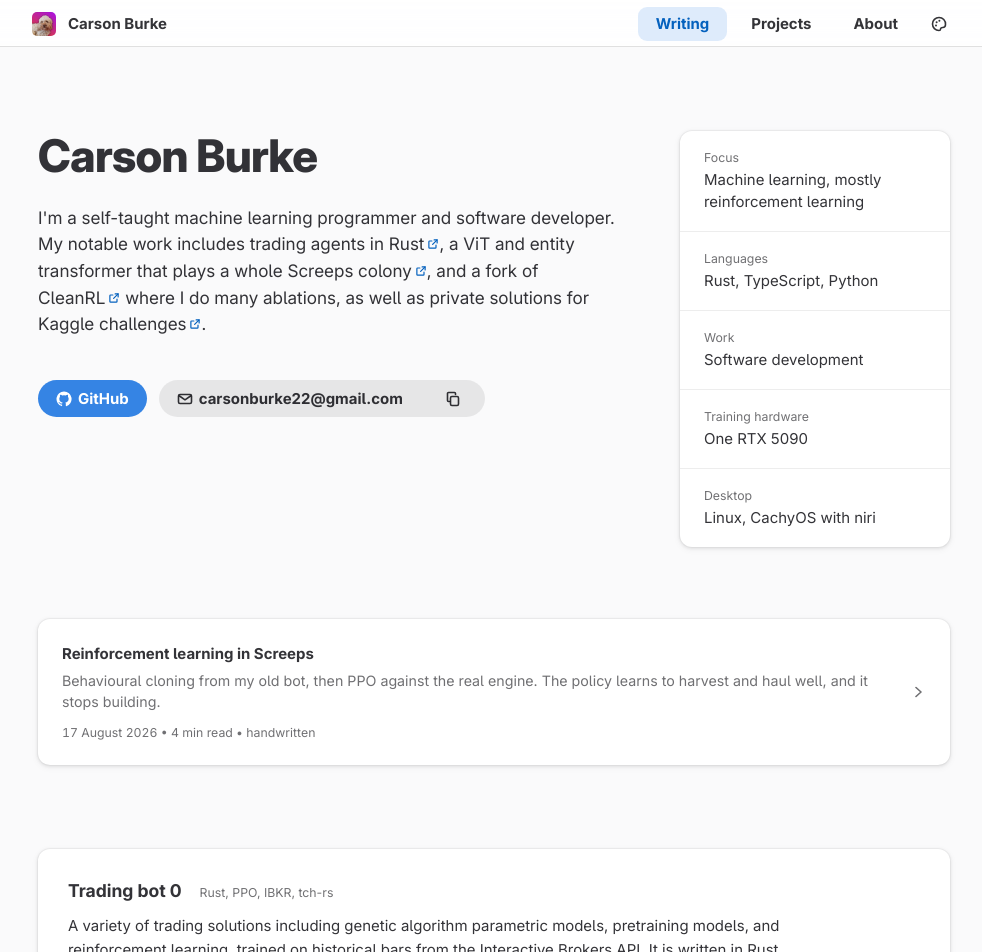
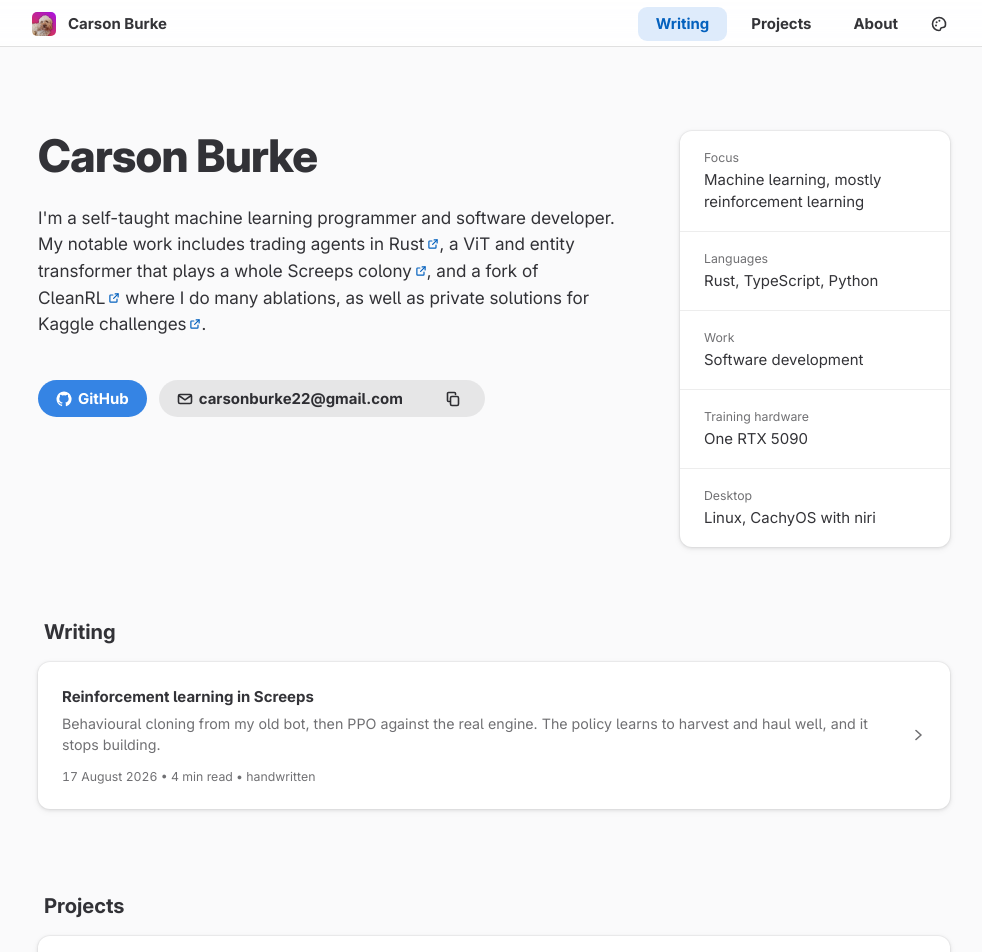
Before and after one commit to CarsonBurke/carsonburkesite, a React (Vite) app: page / in a window 1280 px wide. Shown: the top 952 px of the page, without its empty margins (146-1128 px from the left). Built offline with nearby package versions, Linux system fonts and the light colour scheme.

Commit message:
fix(home): restore the section headings and drop only the captions

```diff
--- a/src/routes/Home.tsx
+++ b/src/routes/Home.tsx
@@ -35,9 +35,20 @@ export function Home() {
   );
 }
 
-function Section({ id, children }: { id: string; children: ReactNode }) {
+function Section({
+  id,
+  title,
+  children,
+}: {
+  id: string;
+  title: string;
+  children: ReactNode;
+}) {
   return (
     <section id={id} className="mx-auto max-w-5xl scroll-mt-[4.5rem] px-4 pb-14">
+      <div className="mb-3 px-1">
+        <h2 className="title-3">{title}</h2>
+      </div>
       {children}
     </section>
   );
@@ -145,7 +156,7 @@ function Hero() {
 
 function Writing() {
   return (
-    <Section id="writing">
+    <Section id="writing" title="Writing">
       <div className="boxed-list">
         {POSTS.map((post) => (
           <Link
@@ -154,7 +165,7 @@ function Writing() {
             className="row-activatable flex items-center gap-4 px-4 py-4 no-underline"
           >
             <div className="min-w-0 flex-1">
-              <h2 className="heading">{post.title}</h2>
+              <h3 className="heading">{post.title}</h3>
               <p className="dimmed mt-1 text-[0.95rem] leading-[1.5]">{post.summary}</p>
               <p className="caption dimmed numeric mt-2">
                 {formatDate(post.date)} • {post.minutes} min read • handwritten
@@ -170,7 +181,7 @@ function Writing() {
 
 function Projects() {
   return (
-    <Section id="projects">
+    <Section id="projects" title="Projects">
       <div className="space-y-4">
         {PROJECTS.map((project) => (
           <ProjectCard key={project.id} project={project} />
@@ -187,7 +198,7 @@ function ProjectCard({ project }: { project: Project }) {
     <article className="card overflow-hidden">
       <div className="p-5">
         <div className="flex flex-wrap items-baseline gap-x-3 gap-y-1">
-          <h2 className="title-4">{project.name}</h2>
+          <h3 className="title-4">{project.name}</h3>
           <span className="caption dimmed">{project.kicker}</span>
         </div>
 
@@ -297,7 +308,7 @@ function ProjectCard({ project }: { project: Project }) {
 
 function Smaller() {
   return (
-    <Section id="smaller">
+    <Section id="smaller" title="Smaller things">
       <div className="grid gap-3 sm:grid-cols-2 lg:grid-cols-3">
         {SMALLER_THINGS.map(({ name, note, href }) => (
           <a
@@ -320,10 +331,7 @@ function Smaller() {
 
 function About() {
   return (
-    <Section id="about">
-      <div className="mb-3 px-1">
-        <h2 className="title-3">About</h2>
-      </div>
+    <Section id="about" title="About">
       <div className="grid gap-4 lg:grid-cols-[minmax(0,1fr)_18rem] lg:items-start">
         <div className="card space-y-4 p-5 leading-[1.65]">
           <p>
```
